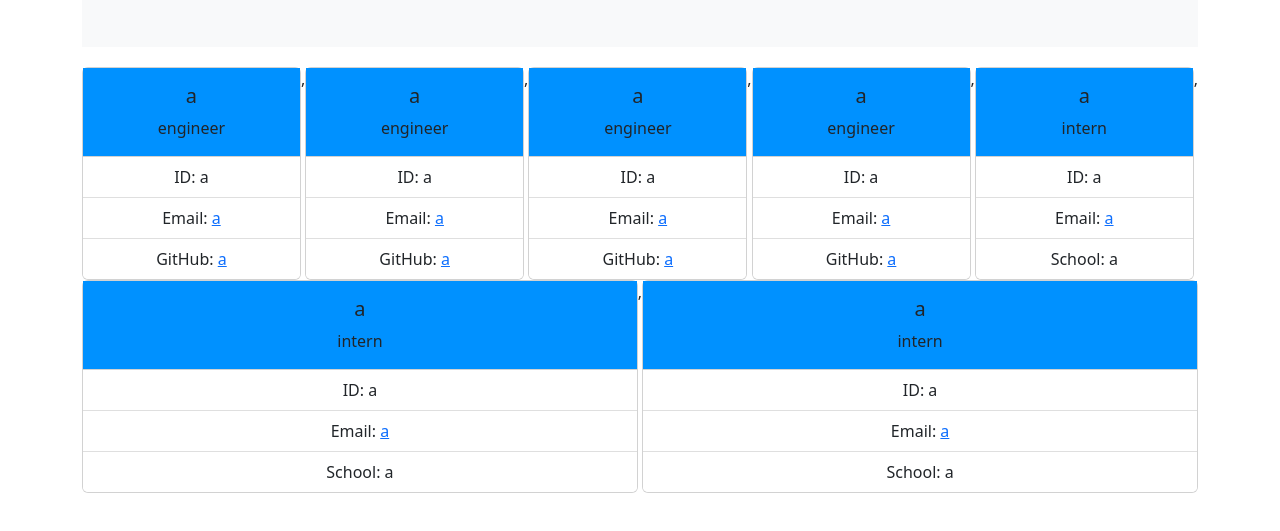
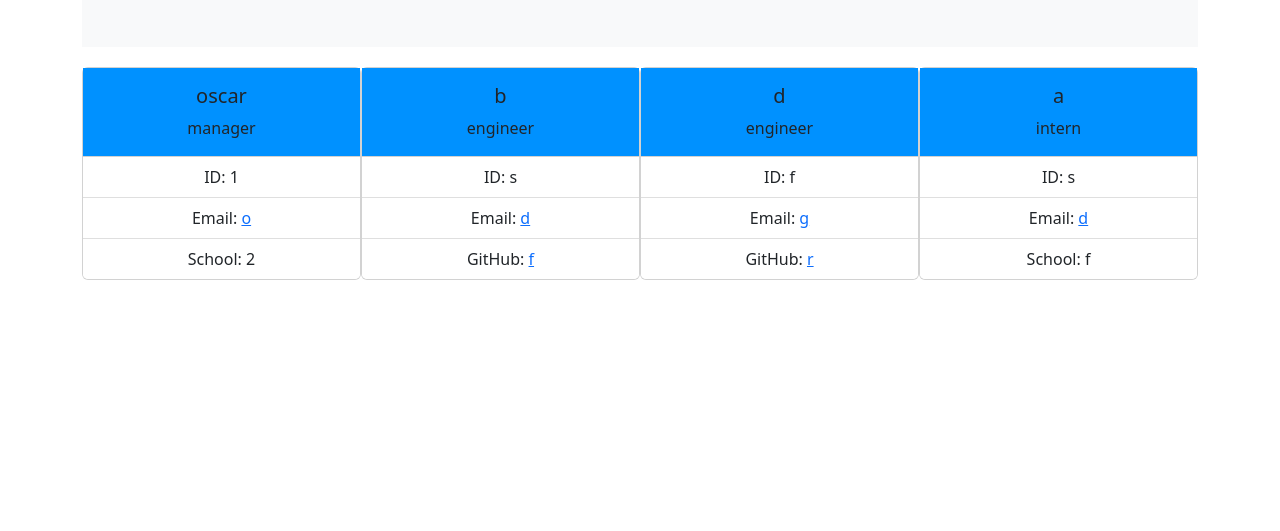
Before and after one commit to r-alo/team-profile-generator, a website: page index.html in a window 1280 px wide. Shown: the part 45-576 px from the top of the page. Drawn offline with nearby package versions, Linux system fonts and the light colour scheme.

Commit message:
add a team manager

```diff
--- a/index.html
+++ b/index.html
@@ -35,85 +35,49 @@
 
         <div class="card" style="width: 18rem;">
             <div class="card-body" style="background-color: rgb(0, 145, 255);">
-                <h5 class="card-title" id="name_1">a</h5>
-                <p class="card-text" id="role_1">engineer</p>
+                <h5 class="card-title" id="name_1">oscar</h5>
+                <p class="card-text" id="role_1">manager</p>
             </div>
             <ul class="list-group list-group-flush">
-                <li class="list-group-item" id="id_1">ID: a</li>
-                <li class="list-group-item" id="email_1">Email: <a href="mailto:a">a</a></li>
-                <li class="list-group-item" id="github_1">GitHub: <a target="_blank" href="https://github.com/a">a</a></li>
+                <li class="list-group-item" id="id_1">ID: 1</li>
+                <li class="list-group-item" id="email_1">Email: <a href="mailto:o">o</a></li>
+                <li class="list-group-item" id="office_1">School: 2</li>
             </ul>
         </div>
-    ,
+
         <div class="card" style="width: 18rem;">
             <div class="card-body" style="background-color: rgb(0, 145, 255);">
-                <h5 class="card-title" id="name_2">a</h5>
+                <h5 class="card-title" id="name_2">b</h5>
                 <p class="card-text" id="role_2">engineer</p>
             </div>
             <ul class="list-group list-group-flush">
-                <li class="list-group-item" id="id_2">ID: a</li>
-                <li class="list-group-item" id="email_2">Email: <a href="mailto:a">a</a></li>
-                <li class="list-group-item" id="github_2">GitHub: <a target="_blank" href="https://github.com/a">a</a></li>
+                <li class="list-group-item" id="id_2">ID: s</li>
+                <li class="list-group-item" id="email_2">Email: <a href="mailto:d">d</a></li>
+                <li class="list-group-item" id="github_2">GitHub: <a target="_blank" href="https://github.com/f">f</a></li>
             </ul>
         </div>
-    ,
+
         <div class="card" style="width: 18rem;">
             <div class="card-body" style="background-color: rgb(0, 145, 255);">
-                <h5 class="card-title" id="name_3">a</h5>
+                <h5 class="card-title" id="name_3">d</h5>
                 <p class="card-text" id="role_3">engineer</p>
             </div>
             <ul class="list-group list-group-flush">
-                <li class="list-group-item" id="id_3">ID: a</li>
-                <li class="list-group-item" id="email_3">Email: <a href="mailto:a">a</a></li>
-                <li class="list-group-item" id="github_3">GitHub: <a target="_blank" href="https://github.com/a">a</a></li>
+                <li class="list-group-item" id="id_3">ID: f</li>
+                <li class="list-group-item" id="email_3">Email: <a href="mailto:g">g</a></li>
+                <li class="list-group-item" id="github_3">GitHub: <a target="_blank" href="https://github.com/r">r</a></li>
             </ul>
         </div>
-    ,
+
         <div class="card" style="width: 18rem;">
             <div class="card-body" style="background-color: rgb(0, 145, 255);">
                 <h5 class="card-title" id="name_4">a</h5>
-                <p class="card-text" id="role_4">engineer</p>
+                <p class="card-text" id="role_4">intern</p>
             </div>
             <ul class="list-group list-group-flush">
-                <li class="list-group-item" id="id_4">ID: a</li>
-                <li class="list-group-item" id="email_4">Email: <a href="mailto:a">a</a></li>
-                <li class="list-group-item" id="github_4">GitHub: <a target="_blank" href="https://github.com/a">a</a></li>
-            </ul>
-        </div>
-    ,
-        <div class="card" style="width: 18rem;">
-            <div class="card-body" style="background-color: rgb(0, 145, 255);">
-                <h5 class="card-title" id="name_5">a</h5>
-                <p class="card-text" id="role_5">intern</p>
-            </div>
-            <ul class="list-group list-group-flush">
-                <li class="list-group-item" id="id_5">ID: a</li>
-                <li class="list-group-item" id="email_5">Email: <a href="mailto:a">a</a></li>
-                <li class="list-group-item" id="school_5">School: a</li>
-            </ul>
-        </div>
-    ,
-        <div class="card" style="width: 18rem;">
-            <div class="card-body" style="background-color: rgb(0, 145, 255);">
-                <h5 class="card-title" id="name_6">a</h5>
-                <p class="card-text" id="role_6">intern</p>
-            </div>
-            <ul class="list-group list-group-flush">
-                <li class="list-group-item" id="id_6">ID: a</li>
-                <li class="list-group-item" id="email_6">Email: <a href="mailto:a">a</a></li>
-                <li class="list-group-item" id="school_6">School: a</li>
-            </ul>
-        </div>
-    ,
-        <div class="card" style="width: 18rem;">
-            <div class="card-body" style="background-color: rgb(0, 145, 255);">
-                <h5 class="card-title" id="name_7">a</h5>
-                <p class="card-text" id="role_7">intern</p>
-            </div>
-            <ul class="list-group list-group-flush">
-                <li class="list-group-item" id="id_7">ID: a</li>
-                <li class="list-group-item" id="email_7">Email: <a href="mailto:a">a</a></li>
-                <li class="list-group-item" id="school_7">School: a</li>
+                <li class="list-group-item" id="id_4">ID: s</li>
+                <li class="list-group-item" id="email_4">Email: <a href="mailto:d">d</a></li>
+                <li class="list-group-item" id="school_4">School: f</li>
             </ul>
         </div>
 
```
Also changed, not shown: index.js (+5 -38 lines), utils/generateHtml.js (+4 -3 lines).
